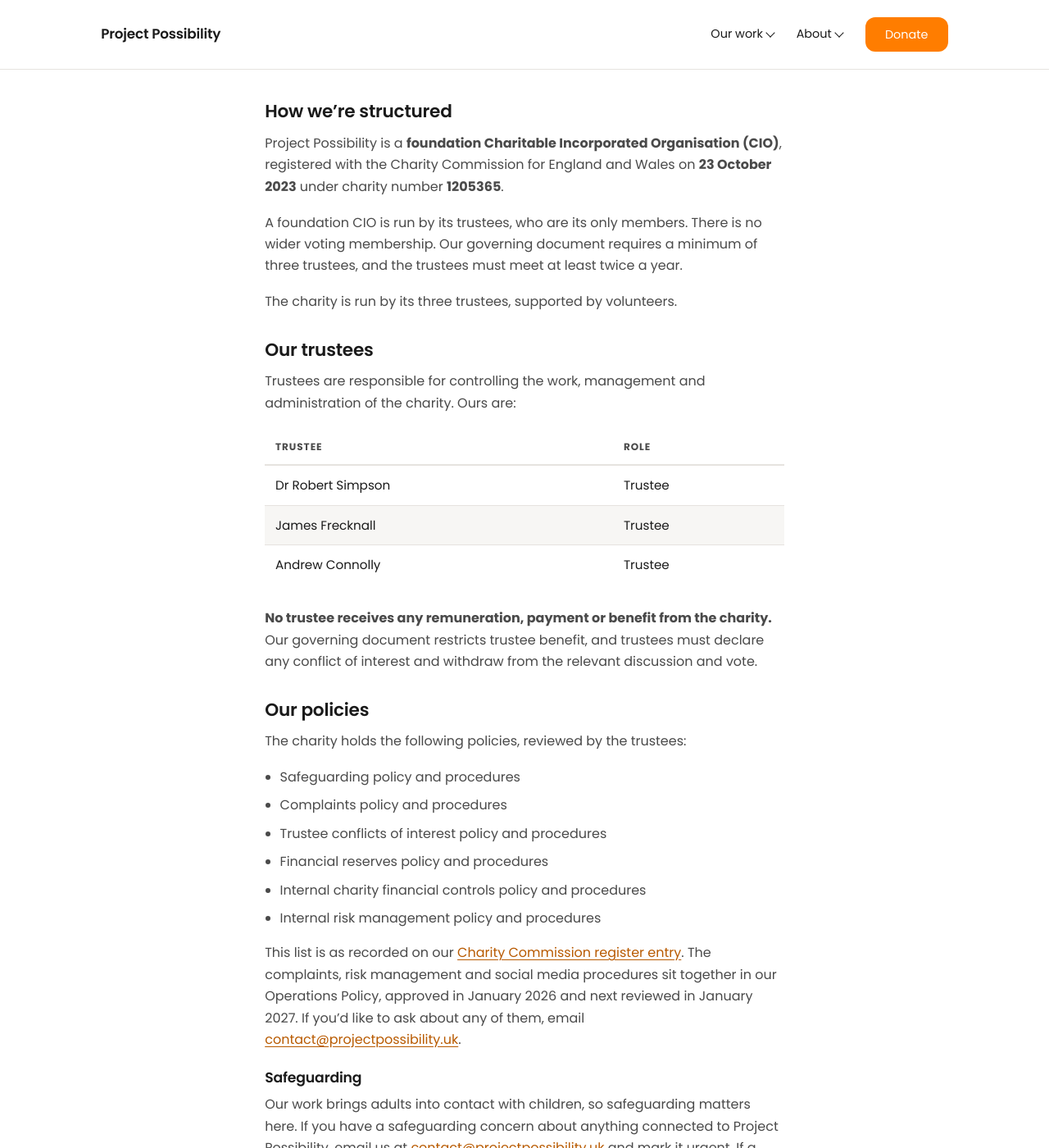
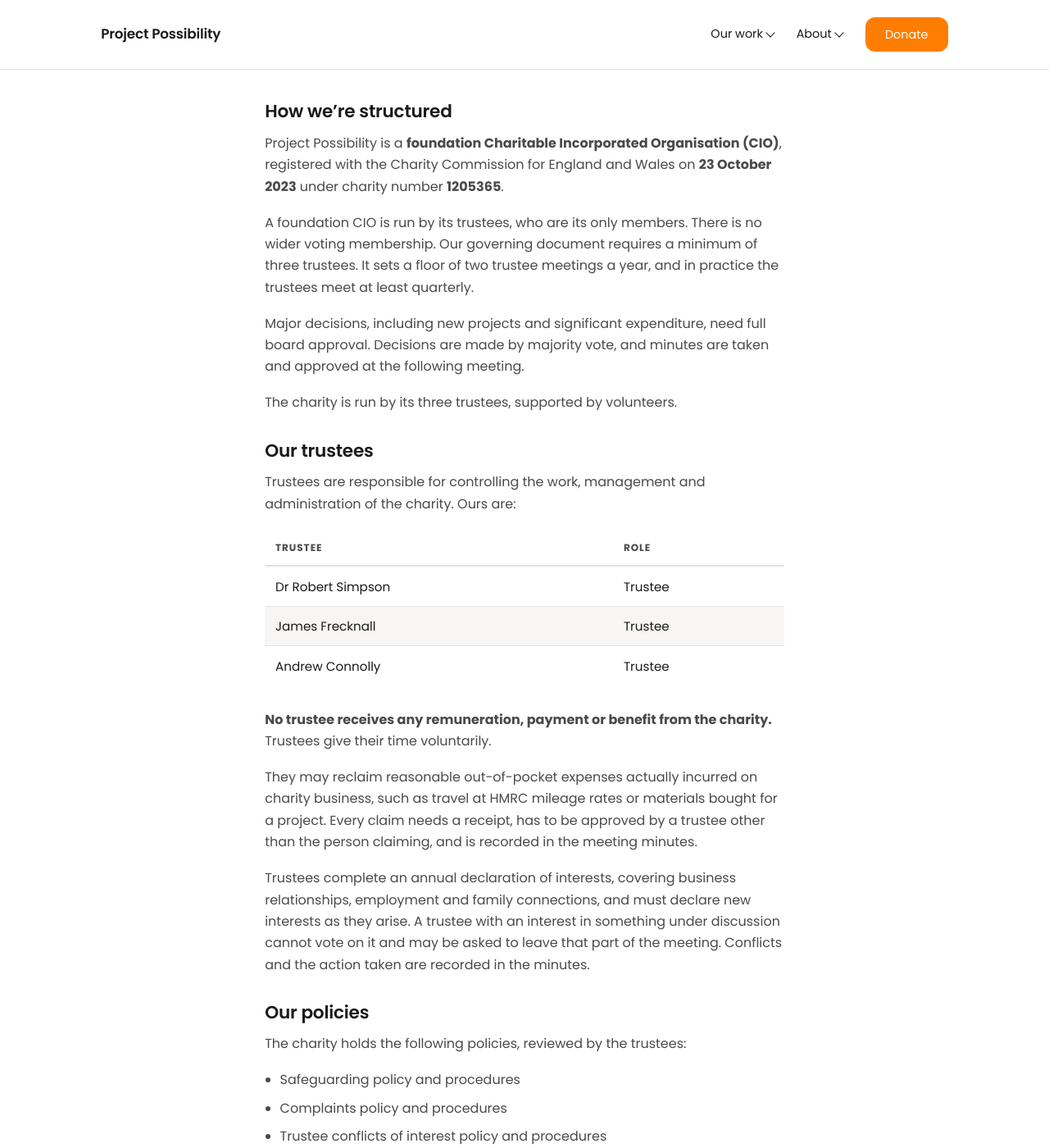
Before and after one commit to ttfnrob/projpossweb, a Jekyll site: the page built from governance.md, in a window 1280 px wide and 1400 px high, scrolled down 1438 px. Shown: the whole window at 82% size. Built offline with Jekyll 4.4.1, drawn with Linux system fonts in a browser that asks for light colours; some of the changed text lies outside the part shown.

Commit message:
Governance: add financial controls, expenses and conflicts detail
Sourced from the January 2026 Financial Controls and Governance Policy:
- Dual authorisation over £100, board approval, 6-year record retention
- Gift Aid, written acknowledgement, restricted fund tracking
- Trustee expenses: receipts, independent approval, minuted
- Annual declaration of interests and conflict handling
- Trustees meet at least quarterly (deed sets a floor of two)

Reserves target figure deliberately omitted: it is a moving number and
falls under the no-stale-figures rule.

```diff
--- a/governance.md
+++ b/governance.md
@@ -71,8 +71,11 @@ Charity Commission for England and Wales on **23 October 2023** under charity nu
 **{{ site.charity_number }}**.
 
 A foundation CIO is run by its trustees, who are its only members. There is no wider voting
-membership. Our governing document requires a minimum of three trustees, and the trustees must meet
-at least twice a year.
+membership. Our governing document requires a minimum of three trustees. It sets a floor of two
+trustee meetings a year, and in practice the trustees meet at least quarterly.
+
+Major decisions, including new projects and significant expenditure, need full board approval.
+Decisions are made by majority vote, and minutes are taken and approved at the following meeting.
 
 The charity is run by its three trustees, supported by volunteers.
 
@@ -86,9 +89,17 @@ Trustees are responsible for controlling the work, management and administration
 | James Frecknall | Trustee |
 | Andrew Connolly | Trustee |
 
-**No trustee receives any remuneration, payment or benefit from the charity.** Our governing document
-restricts trustee benefit, and trustees must declare any conflict of interest and withdraw from the
-relevant discussion and vote.
+**No trustee receives any remuneration, payment or benefit from the charity.** Trustees give their
+time voluntarily.
+
+They may reclaim reasonable out-of-pocket expenses actually incurred on charity business, such as
+travel at HMRC mileage rates or materials bought for a project. Every claim needs a receipt, has to
+be approved by a trustee other than the person claiming, and is recorded in the meeting minutes.
+
+Trustees complete an annual declaration of interests, covering business relationships, employment and
+family connections, and must declare new interests as they arise. A trustee with an interest in
+something under discussion cannot vote on it and may be asked to leave that part of the meeting.
+Conflicts and the action taken are recorded in the minutes.
 
 ## Our policies
 
@@ -103,9 +114,10 @@ The charity holds the following policies, reviewed by the trustees:
 
 This list is as recorded on our
 [Charity Commission register entry](https://register-of-charities.charitycommission.gov.uk/en/charity-search/-/charity-details/5226236).
-The complaints, risk management and social media procedures sit together in our Operations Policy,
-approved in January 2026 and next reviewed in January 2027. If you'd like to ask about any of them,
-email [{{ site.contact_email }}](mailto:{{ site.contact_email }}?subject=Policy%20enquiry).
+In practice they sit in two documents, both approved in January 2026 and next reviewed in January
+2027: a Financial Controls and Governance Policy, and an Operations Policy covering complaints, risk
+and social media. If you'd like to ask about any of them, email
+[{{ site.contact_email }}](mailto:{{ site.contact_email }}?subject=Policy%20enquiry).
 
 ### Safeguarding
 
@@ -169,6 +181,21 @@ which is always the current source for our figures.
 We have no trading subsidiaries. We use [JustGiving]({{ site.justgiving_url }}) as our fundraising
 platform.
 
+### How we look after the money
+
+All funds are held in the charity's own bank account. Payments over £100 need two trustees to
+authorise them, electronic banking requires dual authorisation, and all expenditure is approved by the
+board. We record income and expenditure promptly, keep receipts and invoices for every transaction,
+and retain financial records for at least six years.
+
+Donations are acknowledged in writing and we claim Gift Aid where we are eligible. If a donation is
+given for a specific purpose, we track it separately as a restricted fund and only spend it on that
+purpose.
+
+The trustees review the charity's financial position at every meeting, prepare an annual budget, and
+hold reserves so that we can cover a planned event, insurance and administration, and unexpected
+equipment replacement. Reserves are reviewed quarterly.
+
 ## Registered details
 
 <address class="reg-details">
```
